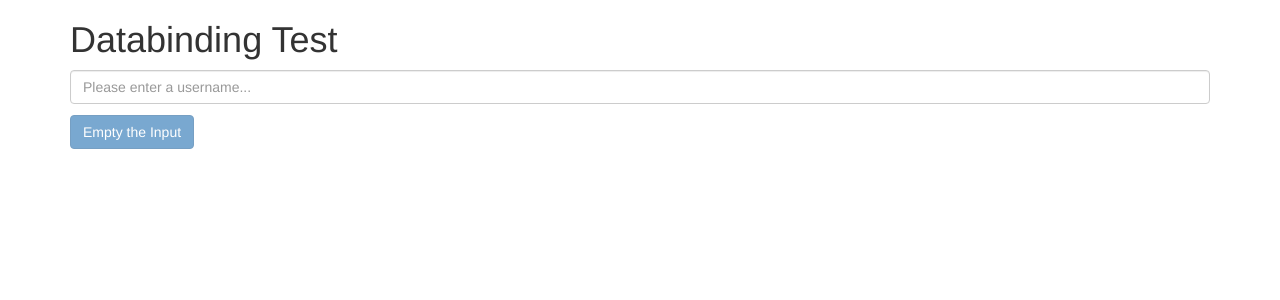
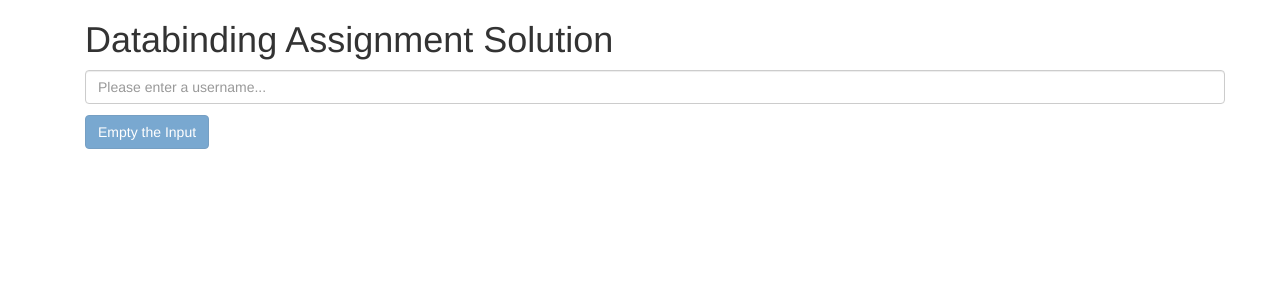
Before and after one commit to caylemh/udemy-angular, an Angular app: page / in a window 1280 px wide. Shown: the top 300 px of the page. Built offline with nearby package versions, Linux system fonts and the light colour scheme.

Commit message:
Solution to Databinding Assignment

```diff
--- a/src/app/app.component.html
+++ b/src/app/app.component.html
@@ -7,7 +7,9 @@
             <app-warning-alert>Loading</app-warning-alert>
             <app-success-alert>Loading</app-success-alert> -->
 
-            <app-databinding-test></app-databinding-test>
+            <!-- <app-databinding-test></app-databinding-test> -->
+
+            <app-assignment1-solution></app-assignment1-solution>
 
         </div>
     </div>
--- a/src/app/app.module.ts
+++ b/src/app/app.module.ts
@@ -8,6 +8,7 @@ import { ServersComponent } from './servers/servers.component';
 import { WarningAlertComponent } from './warning-alert/warning-alert.component';
 import { SuccessAlertComponent } from './success-alert/success-alert.component';
 import { DatabindingTestComponent } from './databinding-test/databinding-test.component';
+import { Assignment1SolutionComponent } from './assignment1-solution/assignment1-solution.component';
 
 @NgModule({
   declarations: [
@@ -17,6 +18,7 @@ import { DatabindingTestComponent } from './databinding-test/databinding-test.co
     WarningAlertComponent,
     SuccessAlertComponent,
     DatabindingTestComponent,
+    Assignment1SolutionComponent,
   ],
   imports: [
     BrowserModule,
--- /dev/null
+++ b/src/app/assignment1-solution/assignment1-solution.component.html
@@ -0,0 +1,17 @@
+<div class="container">
+    <h1>Databinding Assignment Solution</h1>
+    <input
+        type="text"
+        class="form-control"
+        placeholder="Please enter a username..."
+        [(ngModel)] = "username"
+    />
+    <p class="col-xs-12">{{ username }}</p>
+    <button
+        class="btn btn-primary"
+        [disabled] = "username === ''"
+        (click) = "username = ''"
+        >
+        Empty the Input
+    </button>
+</div>
--- /dev/null
+++ b/src/app/assignment1-solution/assignment1-solution.component.ts
@@ -0,0 +1,16 @@
+import { Component, OnInit } from '@angular/core';
+
+@Component({
+  selector: 'app-assignment1-solution',
+  templateUrl: './assignment1-solution.component.html',
+  styleUrls: ['./assignment1-solution.component.css']
+})
+export class Assignment1SolutionComponent implements OnInit {
+  username: String = "";
+
+  constructor() { }
+
+  ngOnInit(): void {
+  }
+
+}
```
Also changed, not shown: src/app/assignment1-solution/assignment1-solution.component.css (added), 1 other file (tests, documents, lock files or other folders).
